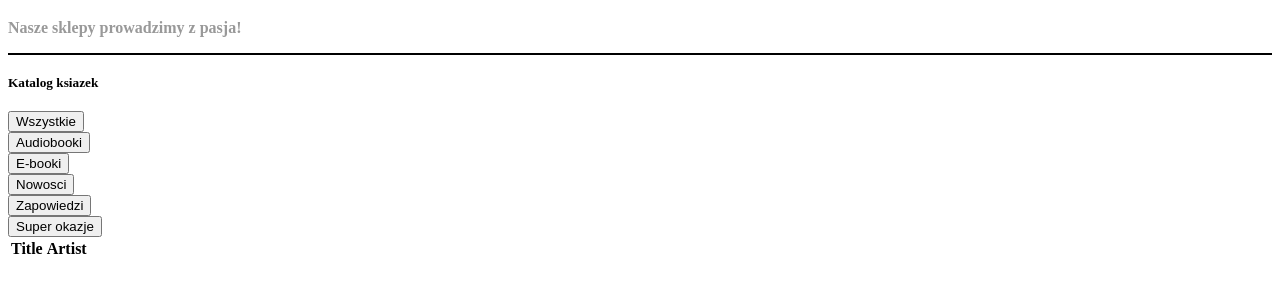
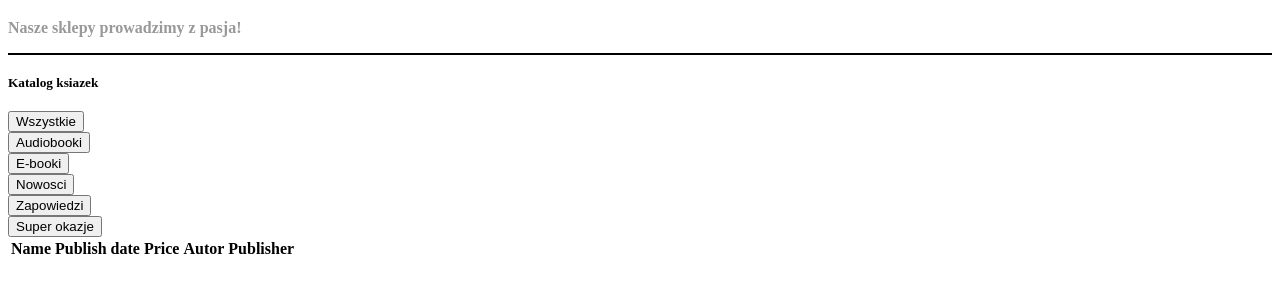
Before and after one commit to 742darek/zwd23, a PHP site: template module/Album/view/album/album/index.phtml in a window 1280 px wide. Shown: the top 300 px of the page. Run offline with PHP 8.4, Linux system fonts and the light colour scheme; the template is opened without the code that fills it, so the values that code supplies are empty; some libraries are stand-ins or nearby versions.

Commit message:
poprawki stylistyczne + wczytywanie danych

```diff
--- a/config/autoload/global.php
+++ b/config/autoload/global.php
@@ -14,7 +14,7 @@
  return array(
      'db' => array(
          'driver'         => 'Pdo',
-         'dsn'            => 'mysql:dbname=zf2tutorial;host=localhost',
+         'dsn'            => 'mysql:dbname=baza222;host=localhost',
          'driver_options' => array(
              PDO::MYSQL_ATTR_INIT_COMMAND => 'SET NAMES \'UTF8\''
          ),
--- a/module/Album/Module.php
+++ b/module/Album/Module.php
@@ -43,7 +43,7 @@ namespace Album;
                      $dbAdapter = $sm->get('Zend\Db\Adapter\Adapter');
                      $resultSetPrototype = new ResultSet();
                      $resultSetPrototype->setArrayObjectPrototype(new Album());
-                     return new TableGateway('album', $dbAdapter, null, $resultSetPrototype);
+                     return new TableGateway('books', $dbAdapter, null, $resultSetPrototype);
                  },
              ),
          );
--- a/module/Album/view/album/album/index.phtml
+++ b/module/Album/view/album/album/index.phtml
@@ -50,8 +50,8 @@ $( document ).ready(function() {
      </div>
  </div>
 
- <div class="row" >
-     <div class="col-lg-12">
+ <div class="row" id="table-00">
+
          <div class="btn-group btn-group-justified" role="group" aria-label="...">
              <div class="btn-group" role="group" aria-label="label">
                  <button type="button" class="btn btn-default btn-sm" onclick="fanz()">Wszystkie</button>
@@ -72,7 +72,35 @@ $( document ).ready(function() {
                  <button type="button" class="btn btn-default btn-sm">Super okazje</button>
              </div>
          </div>
-     </div>
+ </div>
+ <div class="row" id="table-00">
+         <table class="tabela">
+
+ <tr class="naglowek">
+     <th class="kolumna column-01">Name</th>
+     <th class="kolumna column-02">Publish date</th>
+     <th class="kolumna column-03">Price</th>
+     <th class="kolumna column-04">Autor</th>
+     <th class="kolumna column-05">Publisher</th>
+     <th class="kolumna column-06">&nbsp;</th>
+ </tr>
+
+ <?php foreach ($albums as $album) : ?>
+ <tr>
+     <td class="kolumna"><?php echo $this->escapeHtml($album->autor);?></td>
+     <td class="kolumna"><?php echo $this->escapeHtml($album->nazwa);?></td>
+     <td class="kolumna"><?php echo $this->escapeHtml($album->nazwa);?></td>
+     <td class="kolumna"><?php echo $this->escapeHtml($album->nazwa);?></td>
+     <td class="kolumna"><?php echo $this->escapeHtml($album->nazwa);?></td>
+     <td class="kolumna">
+         <a href="<?php echo $this->url('album',
+             array('action'=>'edit', 'id' => $album->id));?>">Edit</a>
+
+     </td>
+ </tr>
+ <?php endforeach; ?>
+ </table>
+
  </div>
 
 <!-- <div class="btn-group" role="group" aria-label="...">
@@ -83,23 +111,3 @@ $( document ).ready(function() {
 <!-- <p>
      <a href=" <?php //echo $this->url('album', array('action'=>'add'));?>">Add new album</a>
  </p>-->
-
- <table class="table">
- <tr>
-     <th>Title</th>
-     <th>Artist</th>
-     <th>&nbsp;</th>
- </tr>
- <?php foreach ($albums as $album) : ?>
- <tr>
-     <td><?php echo $this->escapeHtml($album->autor);?></td>
-     <td><?php echo $this->escapeHtml($album->nazwa);?></td>
-     <td>
-         <a href="<?php echo $this->url('album',
-             array('action'=>'edit', 'id' => $album->id));?>">Edit</a>
-         <a href="<?php echo $this->url('album',
-             array('action'=>'delete', 'id' => $album->id));?>">Delete</a>
-     </td>
- </tr>
- <?php endforeach; ?>
- </table>
--- a/module/Application/view/layout/layout.phtml
+++ b/module/Application/view/layout/layout.phtml
@@ -45,7 +45,7 @@
             </div>
         </nav>-->
 
-            <div class="container" style="border: 2px solid black; height: 700px">
+            <div class="container">
                 <?php echo $this->content; ?>
                  <hr>
                 <footer>
```
Also changed, not shown: public/css/style.css (+71 -2 lines).
